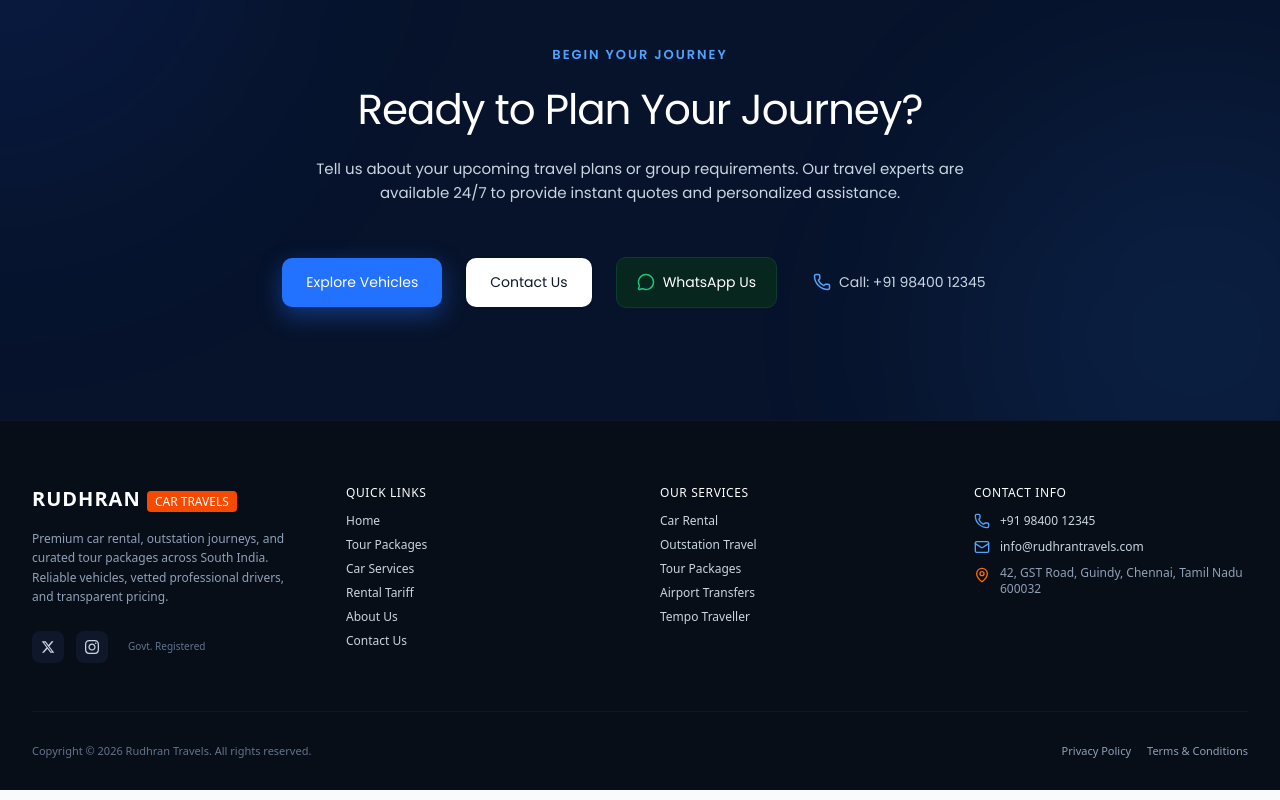
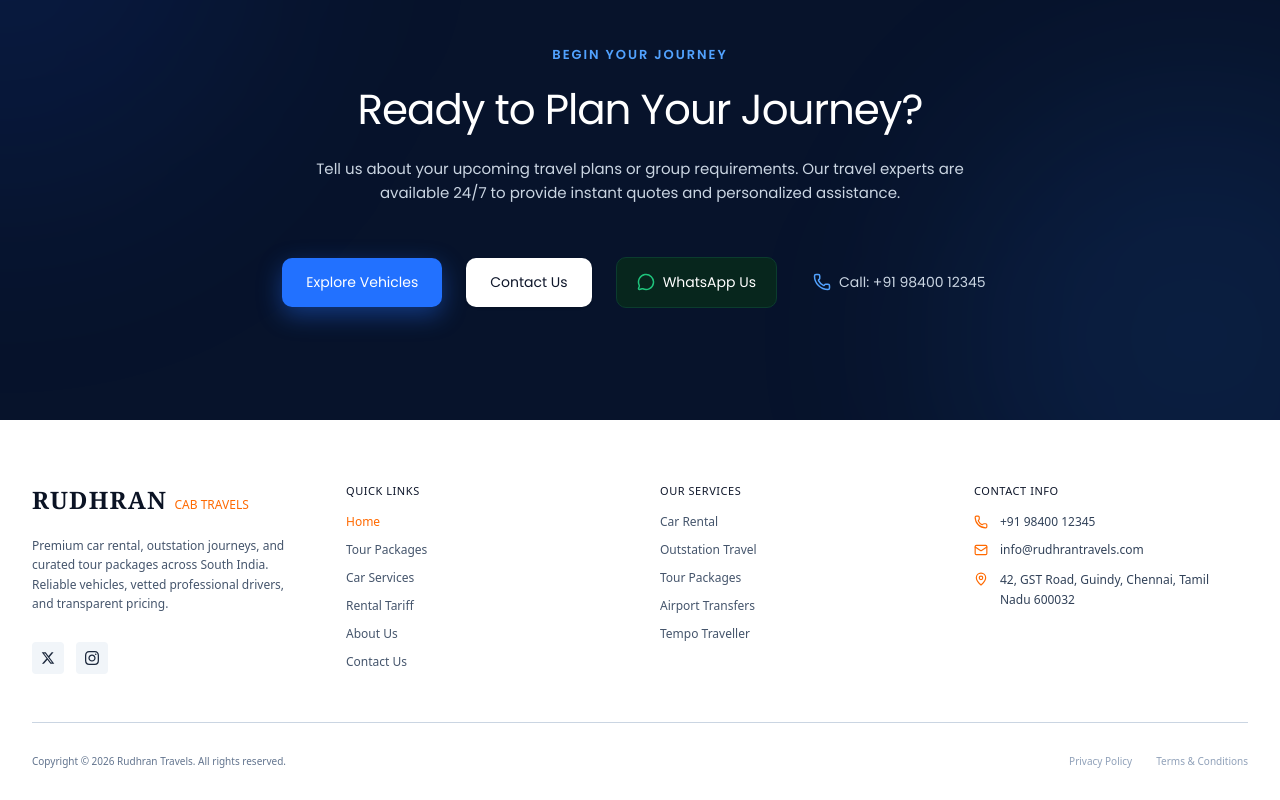
Before and after one commit to aeropeak26/Rudhran_travels, a Next.js app: page / in a window 1280 px wide. Shown: the part 6546-7346 px from the top of the page. Built offline with nearby package versions, Linux system fonts and the light colour scheme.

Commit message:
Redesign footer to light theme

```diff
--- a/src/components/Footer.tsx
+++ b/src/components/Footer.tsx
@@ -2,51 +2,55 @@
 
 import React from 'react';
 import Link from 'next/link';
+import { usePathname } from 'next/navigation';
 import { Phone, Mail, MapPin } from 'lucide-react';
 
 export default function Footer() {
+  const pathname = usePathname();
+
+  const quickLinks = [
+    { name: 'Home', href: '/' },
+    { name: 'Tour Packages', href: '/tour-packages' },
+    { name: 'Car Services', href: '/#services' },
+    { name: 'Rental Tariff', href: '/tariff' },
+    { name: 'About Us', href: '/about' },
+    { name: 'Contact Us', href: '/#contact' }
+  ];
+
   return (
-    <footer className="bg-[#070e17] text-slate-400 border-t border-slate-900 pt-16 pb-8 text-xs poppins">
+    <footer className="bg-white text-slate-600 pt-16 pb-8 text-[11px] md:text-xs poppins">
       <div className="max-w-7xl mx-auto px-4 sm:px-6 lg:px-8">
 
         {/* Top 4 Columns Grid */}
-        <div className="grid grid-cols-1 md:grid-cols-2 lg:grid-cols-4 gap-10 pb-12 border-b border-slate-900">
+        <div className="grid grid-cols-1 md:grid-cols-2 lg:grid-cols-4 gap-10 pb-12 border-b border-slate-300">
 
           {/* Column 1: Brand Info */}
-          <div className="space-y-4">
-            <div className="text-xl font-black tracking-wider text-white">
-              RUDHRAN <span className="text-xs font-bold px-2 py-0.5 bg-orange-600 text-white rounded tracking-normal uppercase">CAR TRAVELS</span>
+          <div className="space-y-5">
+            <div className="text-xl md:text-2xl font-serif text-[#0b1324] font-semibold tracking-wider">
+              RUDHRAN <span className="text-[10px] md:text-xs font-bold text-orange-500 tracking-normal uppercase font-sans">CAB TRAVELS</span>
             </div>
 
-            <p className="text-slate-400 text-xs leading-relaxed">
+            <p className="text-slate-600 leading-relaxed pr-4">
               Premium car rental, outstation journeys, and curated tour packages across South India. Reliable vehicles, vetted professional drivers, and transparent pricing.
             </p>
 
             <div className="flex items-center space-x-3 pt-2">
-              <a href="#" aria-label="Twitter" className="w-8 h-8 rounded-lg bg-slate-900 hover:bg-blue-600 text-slate-300 hover:text-white flex items-center justify-center transition-colors">
+              <a href="#" aria-label="Twitter" className="w-8 h-8 rounded bg-slate-100 hover:bg-slate-200 text-slate-800 flex items-center justify-center transition-colors">
                 <svg className="w-3.5 h-3.5 fill-current" viewBox="0 0 24 24"><path d="M18.244 2.25h3.308l-7.227 8.26 8.502 11.24H16.17l-5.214-6.817L4.99 21.75H1.68l7.73-8.835L1.254 2.25H8.08l4.713 6.231zm-1.161 17.52h1.833L7.084 4.126H5.117z"/></svg>
               </a>
-              <a href="#" aria-label="Instagram" className="w-8 h-8 rounded-lg bg-slate-900 hover:bg-orange-500 text-slate-300 hover:text-white flex items-center justify-center transition-colors">
+              <a href="#" aria-label="Instagram" className="w-8 h-8 rounded bg-slate-100 hover:bg-slate-200 text-slate-800 flex items-center justify-center transition-colors">
                 <svg className="w-3.5 h-3.5 fill-current" viewBox="0 0 24 24"><path d="M12 2.163c3.204 0 3.584.012 4.85.07 3.252.148 4.771 1.691 4.919 4.919.058 1.265.069 1.645.069 4.849 0 3.205-.012 3.584-.069 4.849-.149 3.225-1.664 4.771-4.919 4.919-1.266.058-1.644.07-4.85.07-3.204 0-3.584-.012-4.849-.07-3.26-.149-4.771-1.699-4.919-4.92-.058-1.265-.07-1.644-.07-4.849 0-3.204.013-3.583.07-4.849.149-3.227 1.664-4.771 4.919-4.919 1.266-.057 1.645-.069 4.849-.069zm0-2.163c-3.259 0-3.667.014-4.947.072-4.358.2-6.78 2.618-6.98 6.98-.059 1.281-.073 1.689-.073 4.948 0 3.259.014 3.668.072 4.948.2 4.358 2.618 6.78 6.98 6.98 1.281.058 1.689.072 4.948.072 3.259 0 3.668-.014 4.948-.072 4.354-.2 6.782-2.618 6.979-6.98.059-1.28.073-1.689.073-4.948 0-3.259-.014-3.667-.072-4.947-.196-4.354-2.617-6.78-6.979-6.98-1.281-.059-1.69-.073-4.949-.073zm0 5.838c-3.403 0-6.162 2.759-6.162 6.162s2.759 6.163 6.162 6.163 6.162-2.759 6.162-6.163c0-3.403-2.759-6.162-6.162-6.162zm0 10.162c-2.209 0-4-1.79-4-4 0-2.209 1.791-4 4-4s4 1.791 4 4c0 2.21-1.791 4-4 4zm6.406-11.845c-.796 0-1.441.645-1.441 1.44s.645 1.44 1.441 1.44c.795 0 1.439-.645 1.439-1.44s-.644-1.44-1.439-1.44z"/></svg>
               </a>
-              <span className="text-[10px] text-slate-500 font-bold ml-2">Govt. Registered</span>
             </div>
           </div>
 
           {/* Column 2: QUICK LINKS */}
-          <div className="space-y-3">
-            <h4 className="text-xs font-black text-white uppercase tracking-wider">QUICK LINKS</h4>
-            <ul className="space-y-2 font-medium text-slate-300">
-              {[
-                { name: 'Home', href: '/' },
-                { name: 'Tour Packages', href: '/tour-packages' },
-                { name: 'Car Services', href: '/#services' },
-                { name: 'Rental Tariff', href: '/#tariff' },
-                { name: 'About Us', href: '/about' },
-                { name: 'Contact Us', href: '/#contact' }
-              ].map((link) => (
+          <div className="space-y-4">
+            <h4 className="text-[11px] font-bold text-slate-900 uppercase tracking-wider">QUICK LINKS</h4>
+            <ul className="space-y-3 font-medium">
+              {quickLinks.map((link) => (
                 <li key={link.name}>
-                  <Link href={link.href} className="hover:text-blue-400 transition-colors">
+                  <Link href={link.href} className={`transition-colors ${pathname === link.href ? 'text-orange-500' : 'text-slate-600 hover:text-orange-500'}`}>
                     {link.name}
                   </Link>
                 </li>
@@ -55,12 +59,12 @@ export default function Footer() {
           </div>
 
           {/* Column 3: OUR SERVICES */}
-          <div className="space-y-3">
-            <h4 className="text-xs font-black text-white uppercase tracking-wider">OUR SERVICES</h4>
-            <ul className="space-y-2 font-medium text-slate-300">
+          <div className="space-y-4">
+            <h4 className="text-[11px] font-bold text-slate-900 uppercase tracking-wider">OUR SERVICES</h4>
+            <ul className="space-y-3 font-medium text-slate-600">
               {['Car Rental', 'Outstation Travel', 'Tour Packages', 'Airport Transfers', 'Tempo Traveller'].map((service) => (
                 <li key={service}>
-                  <a href="#" className="hover:text-blue-400 transition-colors">
+                  <a href="#" className="hover:text-orange-500 transition-colors">
                     {service}
                   </a>
                 </li>
@@ -69,23 +73,23 @@ export default function Footer() {
           </div>
 
           {/* Column 4: CONTACT INFO */}
-          <div className="space-y-3">
-            <h4 className="text-xs font-black text-white uppercase tracking-wider">CONTACT INFO</h4>
+          <div className="space-y-4">
+            <h4 className="text-[11px] font-bold text-slate-900 uppercase tracking-wider">CONTACT INFO</h4>
 
-            <div className="space-y-2.5 text-slate-300">
-              <a href="tel:+919840012345" className="flex items-center space-x-2.5 hover:text-amber-400 transition-colors">
-                <Phone className="w-4 h-4 text-blue-400 flex-shrink-0" />
-                <span className="font-bold">+91 98400 12345</span>
+            <div className="space-y-3 text-slate-700">
+              <a href="tel:+919840012345" className="flex items-center space-x-3 hover:text-orange-500 transition-colors">
+                <Phone className="w-3.5 h-3.5 text-orange-500 flex-shrink-0" />
+                <span>+91 98400 12345</span>
               </a>
 
-              <a href="mailto:info@rudhrantravels.com" className="flex items-center space-x-2.5 hover:text-amber-400 transition-colors">
-                <Mail className="w-4 h-4 text-blue-400 flex-shrink-0" />
+              <a href="mailto:info@rudhrantravels.com" className="flex items-center space-x-3 hover:text-orange-500 transition-colors">
+                <Mail className="w-3.5 h-3.5 text-orange-500 flex-shrink-0" />
                 <span>info@rudhrantravels.com</span>
               </a>
 
-              <div className="flex items-start space-x-2.5 text-slate-400">
-                <MapPin className="w-4 h-4 text-orange-500 flex-shrink-0 mt-0.5" />
-                <span>42, GST Road, Guindy, Chennai, Tamil Nadu 600032</span>
+              <div className="flex items-start space-x-3 text-slate-700 pr-4">
+                <MapPin className="w-3.5 h-3.5 text-orange-500 flex-shrink-0 mt-0.5" />
+                <span className="leading-relaxed">42, GST Road, Guindy, Chennai, Tamil Nadu 600032</span>
               </div>
             </div>
           </div>
@@ -93,14 +97,14 @@ export default function Footer() {
         </div>
 
         {/* Bottom Copyright */}
-        <div className="pt-8 flex flex-col sm:flex-row items-center justify-between gap-4 text-[11px] text-slate-500">
+        <div className="pt-8 flex flex-col sm:flex-row items-center justify-between gap-4 text-[10px] text-slate-500 font-medium">
           <div>
             Copyright © {new Date().getFullYear()} Rudhran Travels. All rights reserved.
           </div>
 
-          <div className="flex items-center space-x-4 font-medium text-slate-400">
-            <a href="#" className="hover:text-white transition-colors">Privacy Policy</a>
-            <a href="#" className="hover:text-white transition-colors">Terms & Conditions</a>
+          <div className="flex items-center space-x-6 text-slate-400">
+            <a href="#" className="hover:text-slate-700 transition-colors">Privacy Policy</a>
+            <a href="#" className="hover:text-slate-700 transition-colors">Terms & Conditions</a>
           </div>
         </div>
 
```
